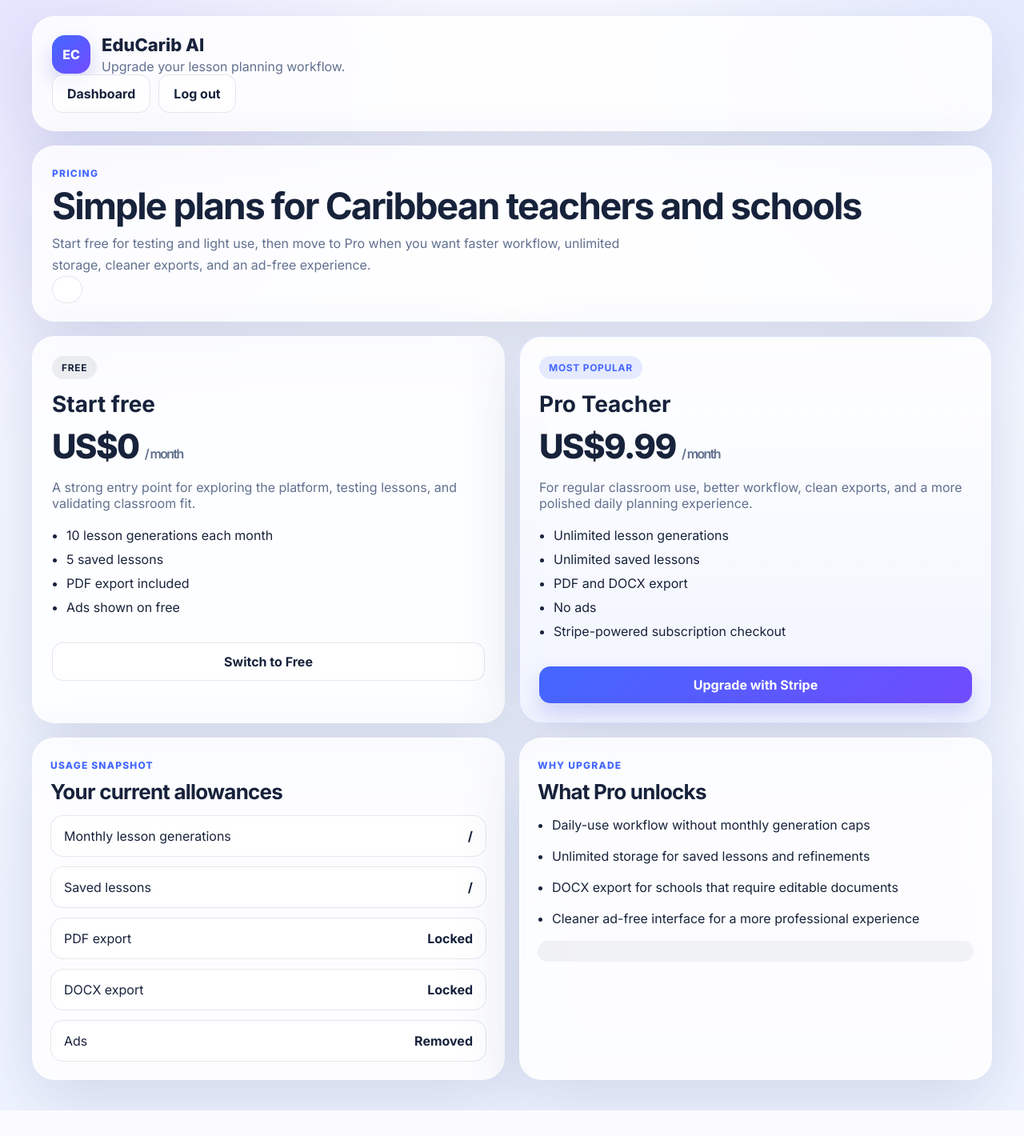
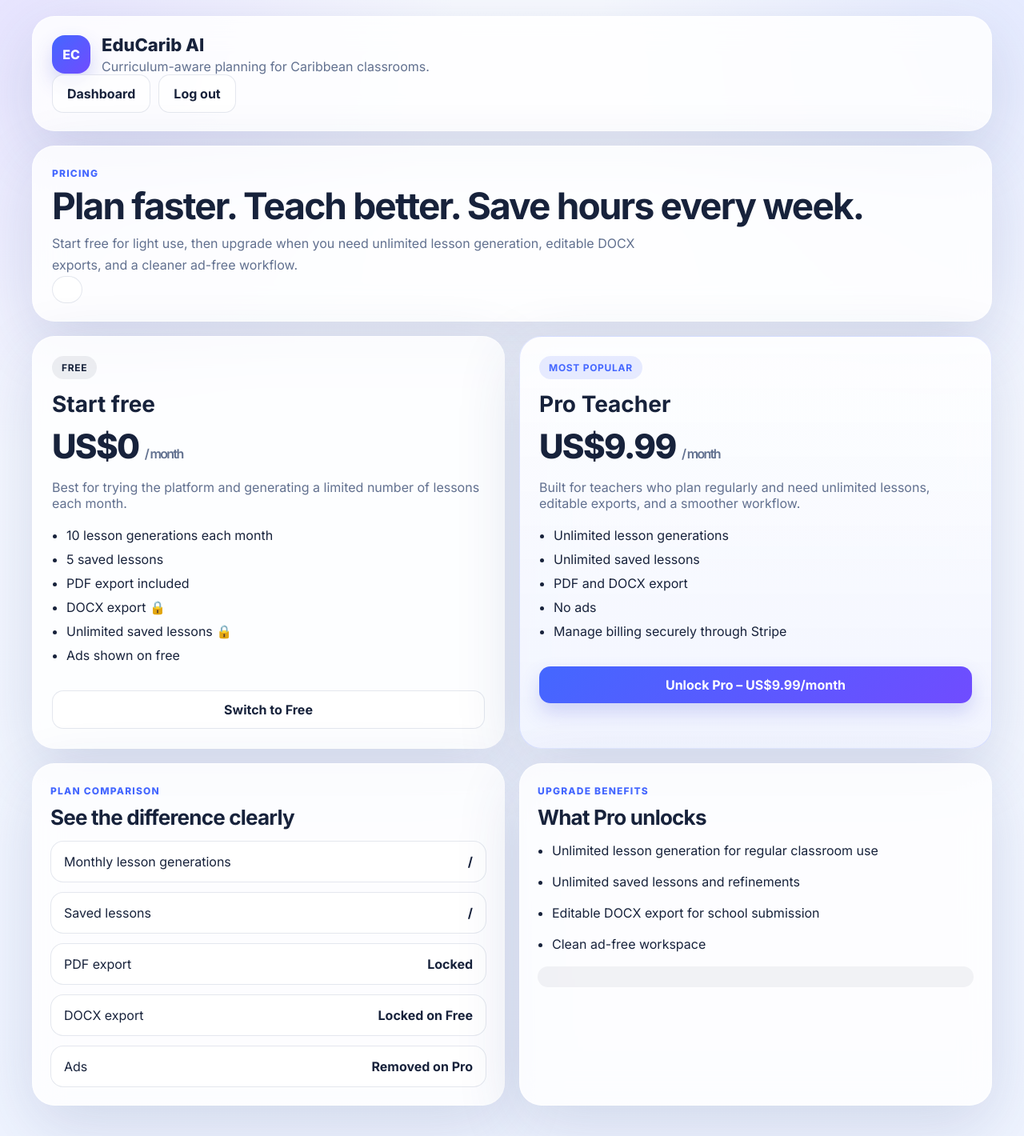
Before and after one commit to Mcubed-3/EduCaribedu, a FastAPI app: template app/templates/pricing.html in a window 1280 px wide. Shown: the whole page at 80% size. Before the commit the page ends 1388 px from the top, so only its background shows below. Run offline with FastAPI, Linux system fonts and the light colour scheme; the template is opened without the code that fills it, so the values that code supplies are empty.

Commit message:
Improve conversion-focused pricing and dashboard UI

```diff
--- a/app/templates/pricing.html
+++ b/app/templates/pricing.html
@@ -16,7 +16,7 @@
         <div class="brand-mark">EC</div>
         <div>
           <div class="brand-title">EduCarib AI</div>
-          <p class="muted brand-copy">Upgrade your lesson planning workflow.</p>
+          <p class="muted brand-copy">Curriculum-aware planning for Caribbean classrooms.</p>
         </div>
       </a>
       <div class="topbar-actions">
@@ -28,8 +28,10 @@
     <section class="pricing-hero glass-panel">
       <div>
         <div class="section-kicker">Pricing</div>
-        <h1 class="page-title">Simple plans for Caribbean teachers and schools</h1>
-        <p class="muted page-subtitle">Start free for testing and light use, then move to Pro when you want faster workflow, unlimited storage, cleaner exports, and an ad-free experience.</p>
+        <h1 class="page-title">Plan faster. Teach better. Save hours every week.</h1>
+        <p class="muted page-subtitle">
+          Start free for light use, then upgrade when you need unlimited lesson generation, editable DOCX exports, and a cleaner ad-free workflow.
+        </p>
       </div>
       <div class="account-summary-pill">
         <strong>{{ current_user.plan|upper }}</strong>
@@ -42,11 +44,13 @@
         <div class="pricing-tier-label">Free</div>
         <h2>Start free</h2>
         <div class="pricing-price">US$0 <span>/ month</span></div>
-        <p class="muted">A strong entry point for exploring the platform, testing lessons, and validating classroom fit.</p>
+        <p class="muted">Best for trying the platform and generating a limited number of lessons each month.</p>
         <ul class="pricing-features">
           <li>10 lesson generations each month</li>
           <li>5 saved lessons</li>
           <li>PDF export included</li>
+          <li>DOCX export 🔒</li>
+          <li>Unlimited saved lessons 🔒</li>
           <li>Ads shown on free</li>
         </ul>
         <button type="button" class="secondary pricing-btn" id="downgradeBtn" {% if current_user.plan == "free" %}disabled{% endif %}>
@@ -58,20 +62,20 @@
         <div class="pricing-tier-label pricing-tier-label-accent">Most popular</div>
         <h2>Pro Teacher</h2>
         <div class="pricing-price">US$9.99 <span>/ month</span></div>
-        <p class="muted">For regular classroom use, better workflow, clean exports, and a more polished daily planning experience.</p>
+        <p class="muted">Built for teachers who plan regularly and need unlimited lessons, editable exports, and a smoother workflow.</p>
         <ul class="pricing-features">
           <li>Unlimited lesson generations</li>
           <li>Unlimited saved lessons</li>
           <li>PDF and DOCX export</li>
           <li>No ads</li>
-          <li>Stripe-powered subscription checkout</li>
+          <li>Manage billing securely through Stripe</li>
         </ul>
 
         {% if current_user.plan == "pro" or current_user.plan == "admin" %}
           <button type="button" class="pricing-btn" disabled>Current plan</button>
           <button type="button" class="secondary pricing-btn" id="manageBillingBtn">Manage billing</button>
         {% else %}
-          <button type="button" class="pricing-btn" id="stripeUpgradeBtn">Upgrade with Stripe</button>
+          <button type="button" class="pricing-btn" id="stripeUpgradeBtn">Unlock Pro – US$9.99/month</button>
         {% endif %}
       </article>
     </section>
@@ -80,10 +84,11 @@
       <article class="content-card glass-panel">
         <div class="section-head">
           <div>
-            <div class="section-kicker">Usage snapshot</div>
-            <h2>Your current allowances</h2>
+            <div class="section-kicker">Plan comparison</div>
+            <h2>See the difference clearly</h2>
           </div>
         </div>
+
         <div class="summary-list modern-summary-list">
           <div class="summary-row">
             <span>Monthly lesson generations</span>
@@ -93,24 +98,24 @@
             <span>Saved lessons</span>
             <strong>{% if plan_status.saved_lessons.limit is none %}Unlimited{% else %}{{ plan_status.saved_lessons.used }} / {{ plan_status.saved_lessons.limit }}{% endif %}</strong>
           </div>
-          <div class="summary-row"><span>PDF export</span><strong>{{ "Enabled" if plan_status.pdf_export else "Locked" }}</strong></div>
-          <div class="summary-row"><span>DOCX export</span><strong>{{ "Enabled" if plan_status.docx_export else "Locked" }}</strong></div>
-          <div class="summary-row"><span>Ads</span><strong>{{ "Shown on free" if plan_status.ads_enabled else "Removed" }}</strong></div>
+          <div class="summary-row"><span>PDF export</span><strong>{{ "Included" if plan_status.pdf_export else "Locked" }}</strong></div>
+          <div class="summary-row"><span>DOCX export</span><strong>{{ "Included" if plan_status.docx_export else "Locked on Free" }}</strong></div>
+          <div class="summary-row"><span>Ads</span><strong>{{ "Shown on free" if plan_status.ads_enabled else "Removed on Pro" }}</strong></div>
         </div>
       </article>
 
       <article class="content-card glass-panel">
         <div class="section-head">
           <div>
-            <div class="section-kicker">Why upgrade</div>
+            <div class="section-kicker">Upgrade benefits</div>
             <h2>What Pro unlocks</h2>
           </div>
         </div>
         <ul class="feature-bullets feature-bullets-large">
-          <li>Daily-use workflow without monthly generation caps</li>
-          <li>Unlimited storage for saved lessons and refinements</li>
-          <li>DOCX export for schools that require editable documents</li>
-          <li>Cleaner ad-free interface for a more professional experience</li>
+          <li>Unlimited lesson generation for regular classroom use</li>
+          <li>Unlimited saved lessons and refinements</li>
+          <li>Editable DOCX export for school submission</li>
+          <li>Clean ad-free workspace</li>
         </ul>
         <div id="pricingStatus" class="status modern-status"></div>
       </article>
```
Also changed, not shown: app/templates/index.html (+34 -25 lines).
